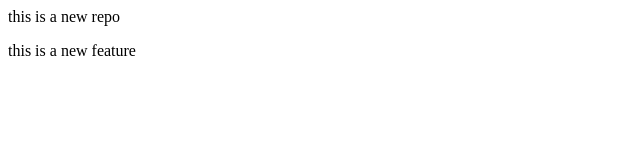
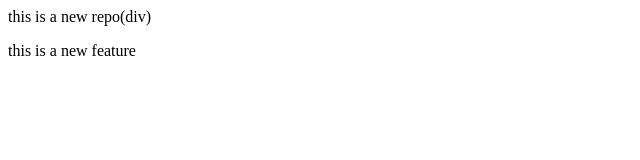
Before and after one commit to atul64796/local-repo, a plain HTML site: page index.html in a window 1280 px wide. Shown: the full height of the page, 0-640 px from the left. Drawn offline with Linux system fonts and the light colour scheme.

Commit message:
dadd div

```diff
--- a/index.html
+++ b/index.html
@@ -1,2 +1,2 @@
-<p>this is a new repo</p>
+<p>this is a new repo(div)</p>
 <p>this is a new feature</p>
```
